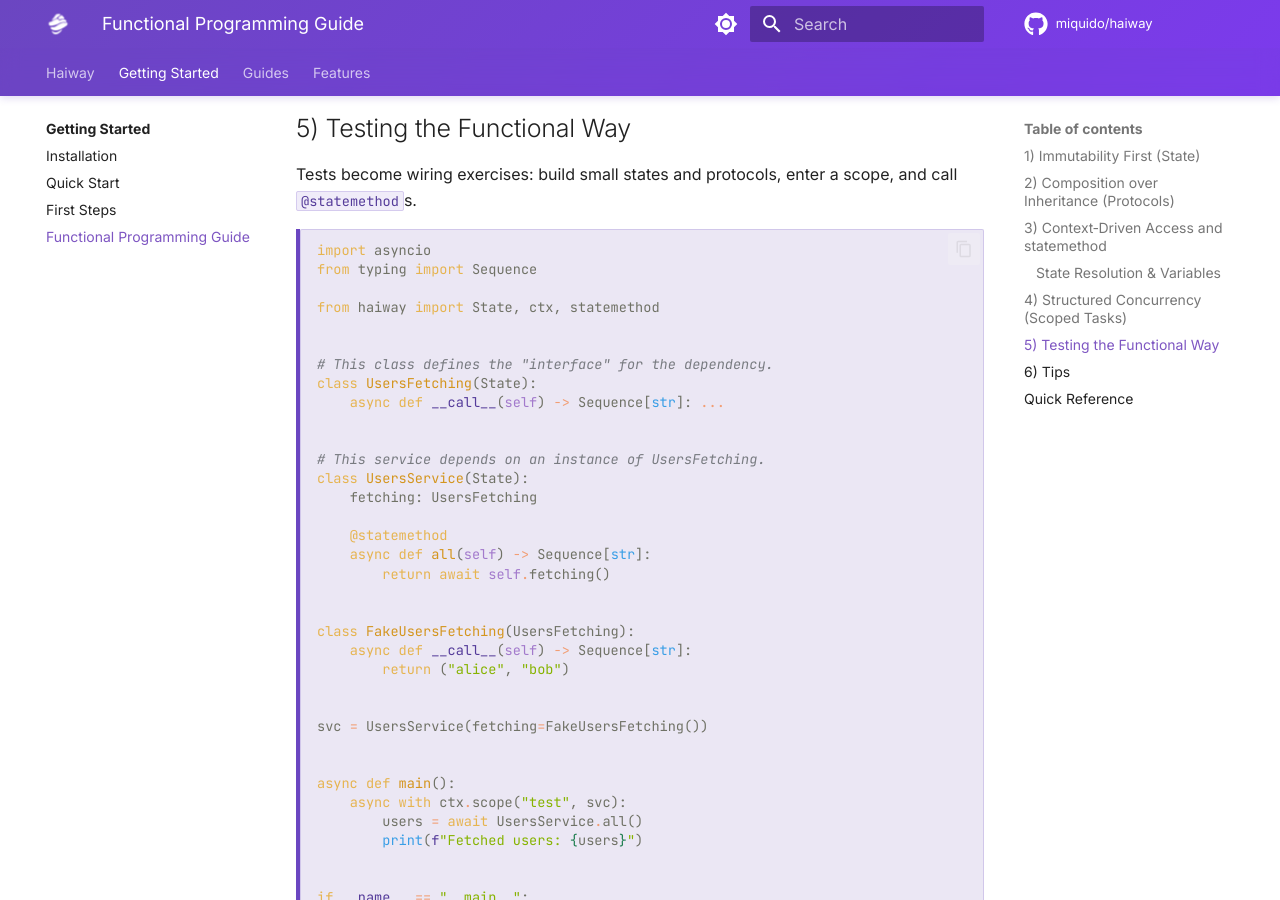
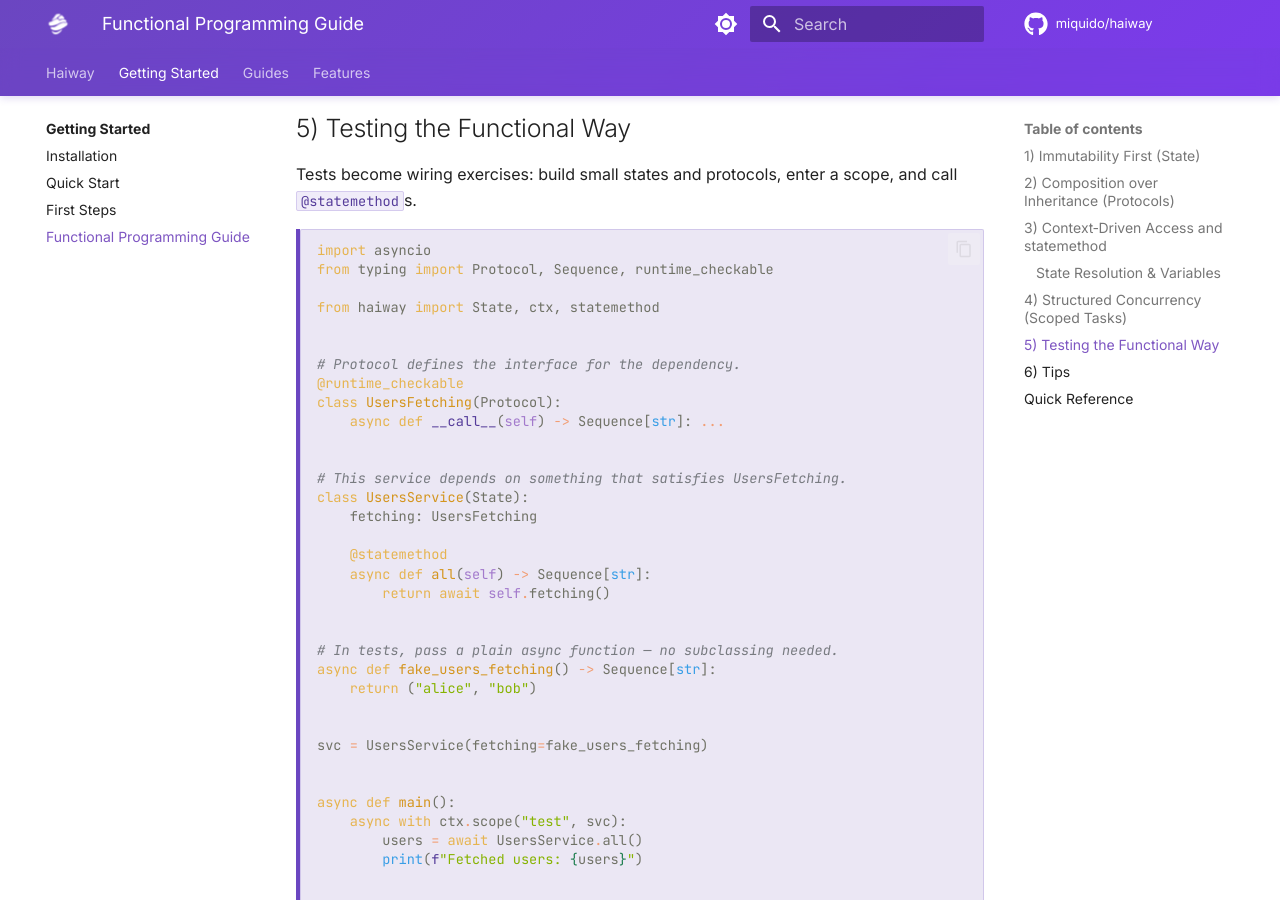
Before and after one commit to miquido/haiway, an MkDocs documentation site: the page built from docs/getting-started/functional-programming-guide.md, in a window 1280 px wide and 900 px high, scrolled down 3731 px. Built offline with MkDocs 1.6.1 and Material for MkDocs 9.7.7, drawn with Linux system fonts in a browser that asks for light colours; comment, search, counter and statistics services are not loaded; some of the changed text lies outside the part shown.

Commit message:
Update docs

````diff
--- a/docs/getting-started/functional-programming-guide.md
+++ b/docs/getting-started/functional-programming-guide.md
@@ -176,17 +176,18 @@ Tests become wiring exercises: build small states and protocols, enter a scope,
 
 ```python
 import asyncio
-from typing import Sequence
+from typing import Protocol, Sequence, runtime_checkable
 
 from haiway import State, ctx, statemethod
 
 
-# This class defines the "interface" for the dependency.
-class UsersFetching(State):
+# Protocol defines the interface for the dependency.
+@runtime_checkable
+class UsersFetching(Protocol):
     async def __call__(self) -> Sequence[str]: ...
 
 
-# This service depends on an instance of UsersFetching.
+# This service depends on something that satisfies UsersFetching.
 class UsersService(State):
     fetching: UsersFetching
 
@@ -195,12 +196,12 @@ class UsersService(State):
         return await self.fetching()
 
 
-class FakeUsersFetching(UsersFetching):
-    async def __call__(self) -> Sequence[str]:
-        return ("alice", "bob")
+# In tests, pass a plain async function — no subclassing needed.
+async def fake_users_fetching() -> Sequence[str]:
+    return ("alice", "bob")
 
 
-svc = UsersService(fetching=FakeUsersFetching())
+svc = UsersService(fetching=fake_users_fetching)
 
 
 async def main():
````
Also changed, not shown: other parts of docs/getting-started/functional-programming-guide.md (+2 -2 lines), docs/guides/state.md (+3 -3 lines).
